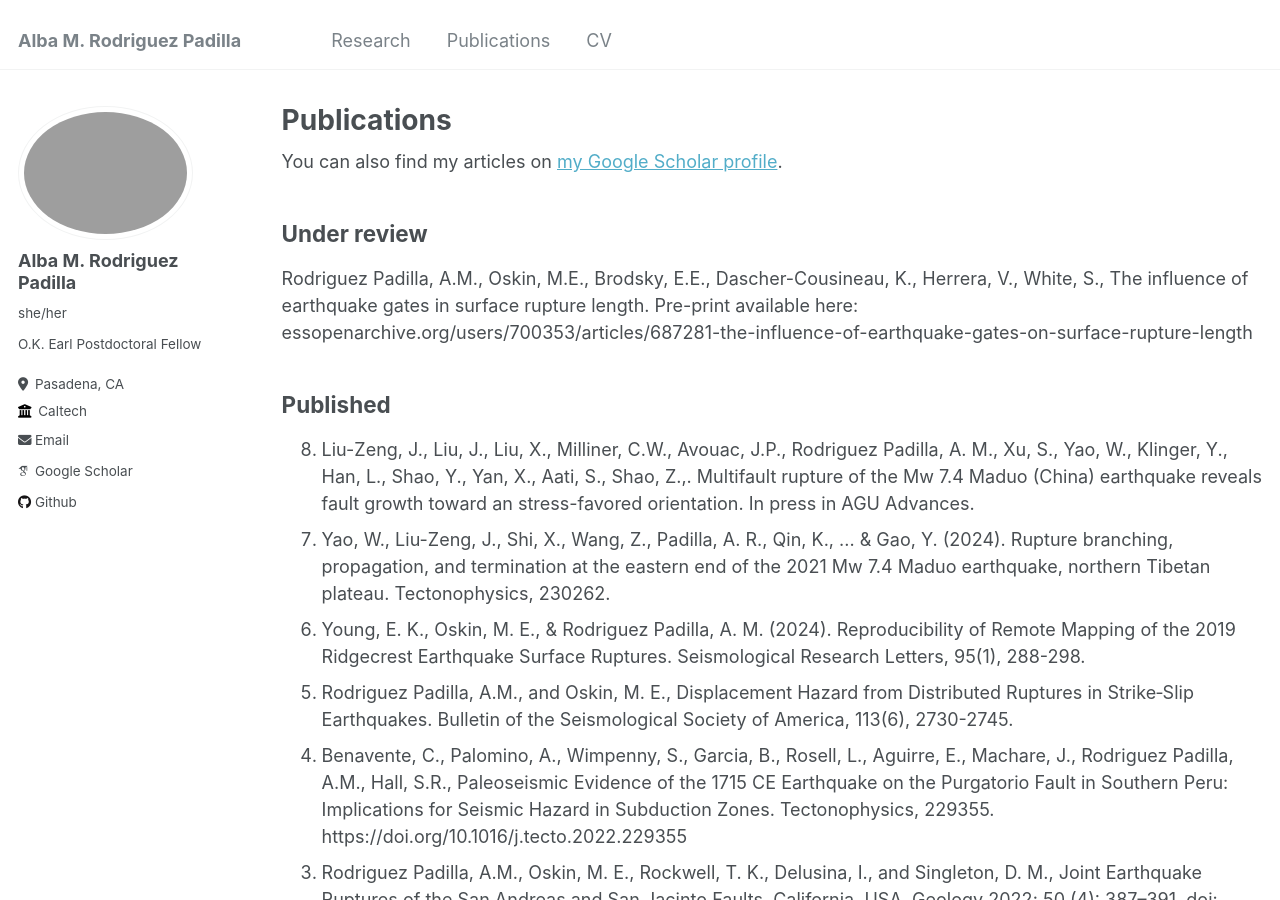
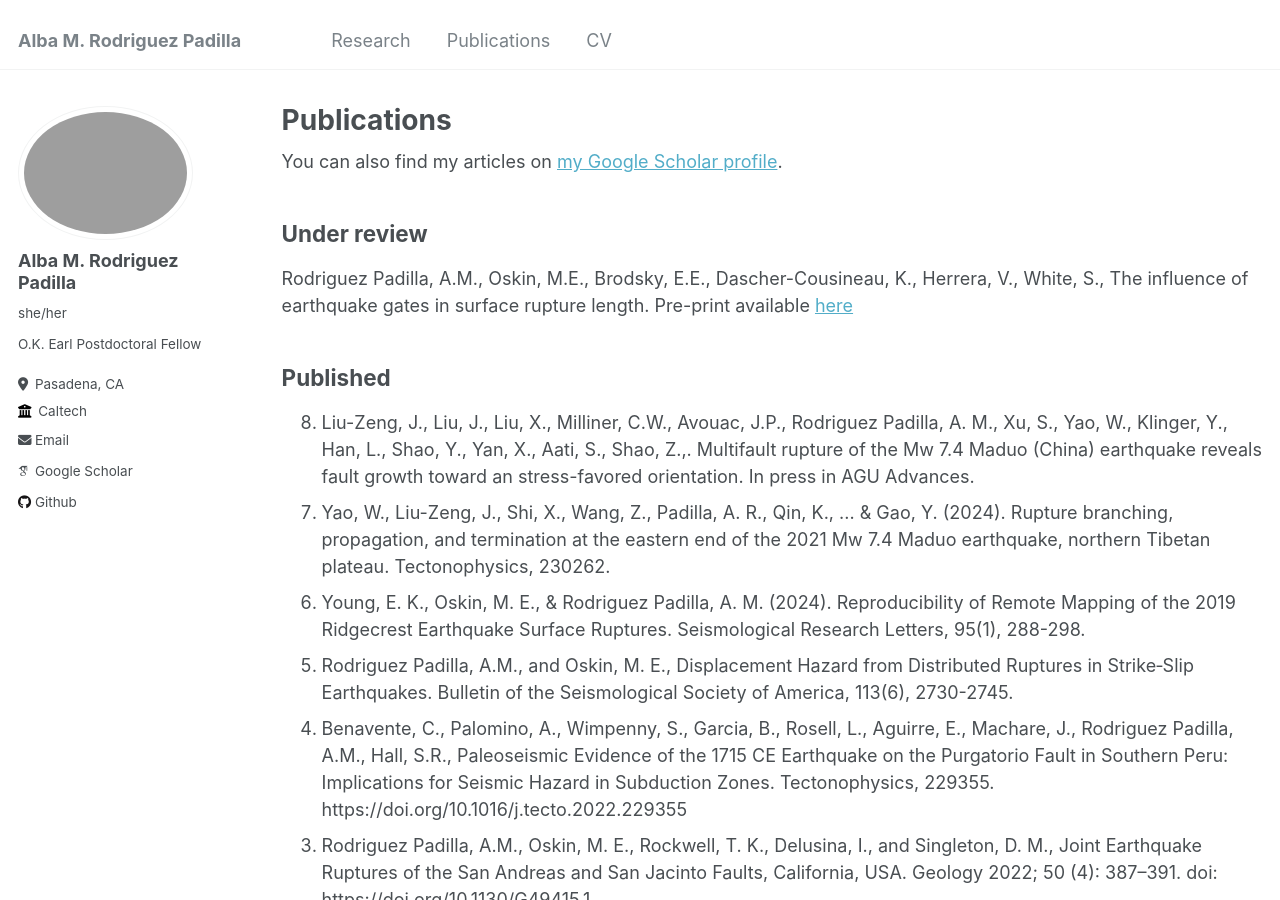
Before and after one commit to absrp/absrp.github.io, a Jekyll site: the page built from _pages/publications.md, in a window 1280 px wide and 900 px high. Built offline with Jekyll 4.4.1, drawn with Linux system fonts in a browser that asks for light colours; some web fonts are replaced.

Commit message:
Update publications.md

```diff
--- a/_pages/publications.md
+++ b/_pages/publications.md
@@ -11,7 +11,7 @@ author_profile: true
 
 ## Under review
 
-Rodriguez Padilla, A.M., Oskin, M.E., Brodsky, E.E., Dascher-Cousineau, K., Herrera, V., White, S., The influence of earthquake gates in surface rupture length. Pre-print available here: essopenarchive.org/users/700353/articles/687281-the-influence-of-earthquake-gates-on-surface-rupture-length
+Rodriguez Padilla, A.M., Oskin, M.E., Brodsky, E.E., Dascher-Cousineau, K., Herrera, V., White, S., The influence of earthquake gates in surface rupture length. Pre-print available [here](essopenarchive.org/users/700353/articles/687281-the-influence-of-earthquake-gates-on-surface-rupture-length)
 
 ## Published
 
```
